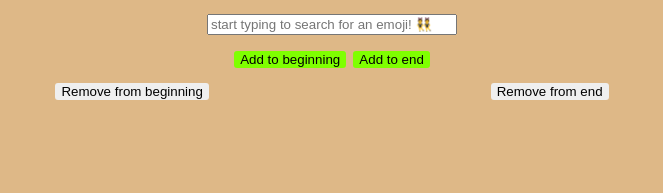
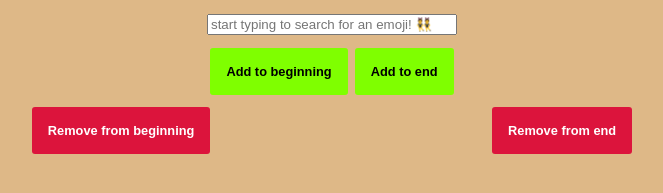
Before and after one commit to BexLedwith/mod-3-myEmojis, a plain HTML site: page index.html in a window 1280 px wide. Shown: the part 123-316 px from the top of the page, without its empty margins (308-971 px from the left). Drawn offline with Linux system fonts and the light colour scheme.

Commit message:
style buttons

```diff
--- a/styles.css
+++ b/styles.css
@@ -29,6 +29,9 @@ h1 {
   border-radius: 3px;
   border: none;
   margin: 0 2px;
+  padding: 1rem;
+  font-size: 0.8rem;
+  font-weight: bold;
 }
 
 .add-btn {
@@ -37,6 +40,9 @@ h1 {
 
 .remove-btn {
   margin: 0 15%;
+  background: crimson;
+  color: #fff;
+  font-weight: bold;
 }
 
 #input {
```
